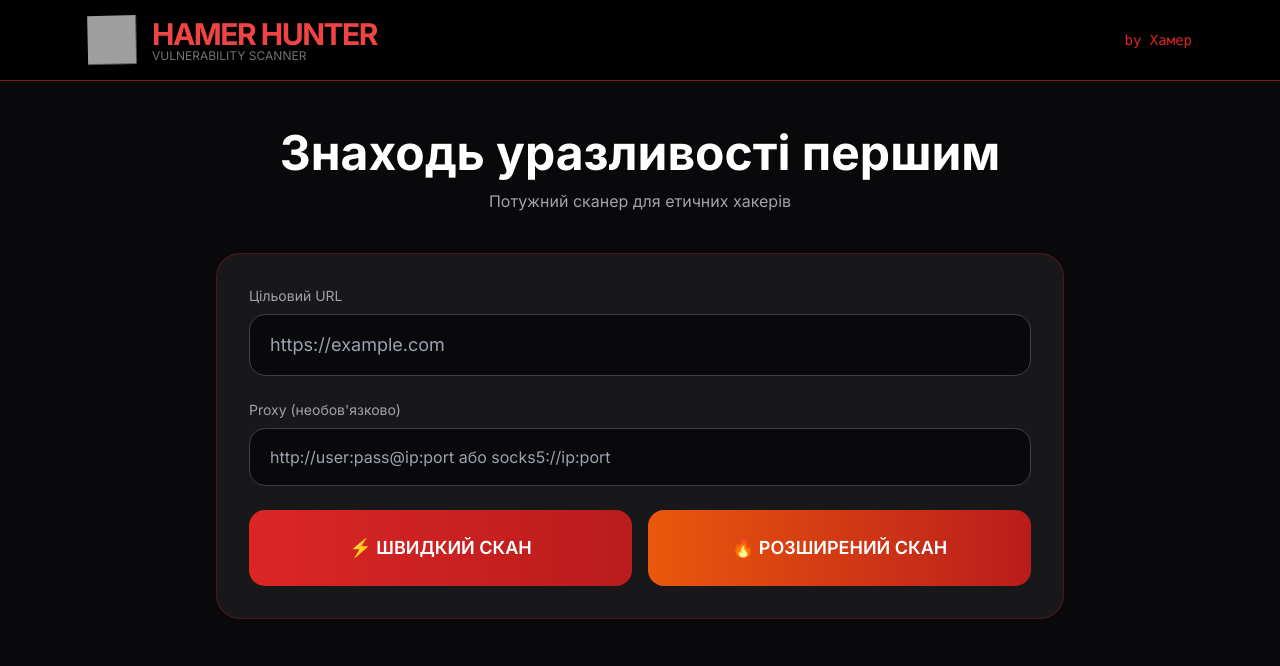
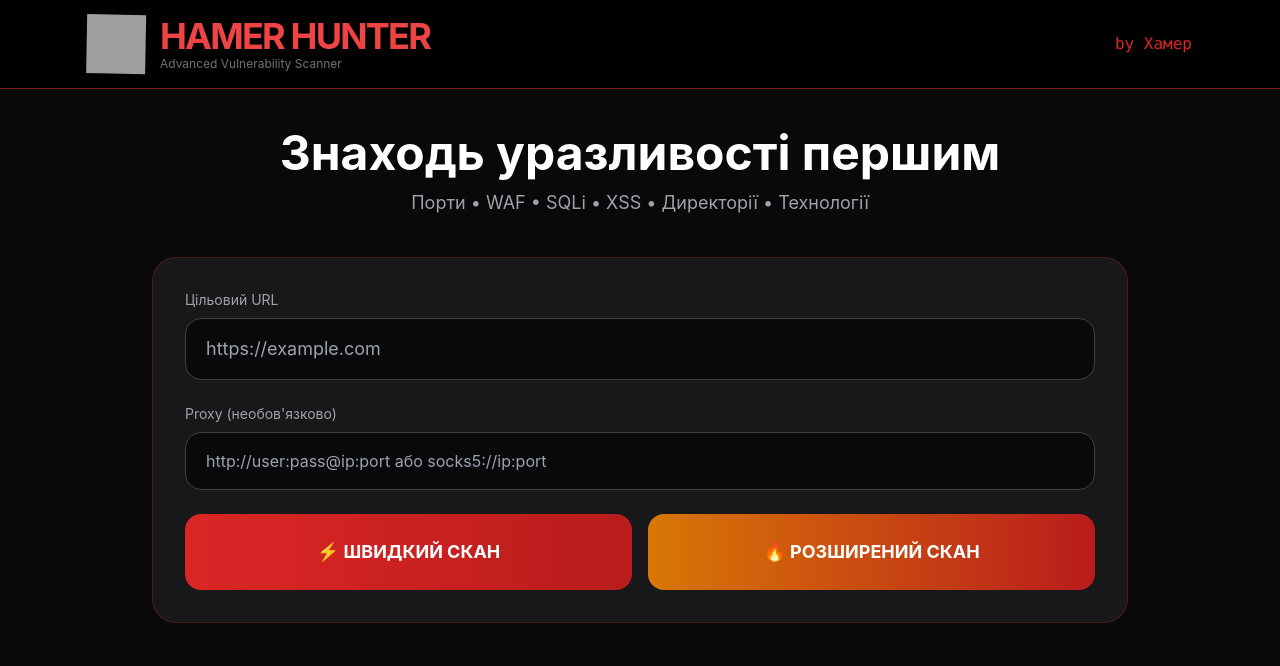
Before and after one commit to griselovsacha-pixel/hamer_hunter, a FastAPI app: page / in a window 1280 px wide. Shown: the top 666 px of the page. Run offline with FastAPI, Linux system fonts and the light colour scheme; some libraries are stand-ins or nearby versions; grey boxes are pictures that could not be loaded.

Commit message:
Update index.html

```diff
--- a/templates/index.html
+++ b/templates/index.html
@@ -7,13 +7,9 @@
     <script src="https://cdn.tailwindcss.com"></script>
     <link rel="stylesheet" href="https://cdnjs.cloudflare.com/ajax/libs/font-awesome/6.5.0/css/all.min.css">
     <style>
-        @import url('https://fonts.googleapis.com/css2?family=Inter:wght@400;600;700&display=swap');
         body { font-family: 'Inter', sans-serif; }
-        .lion-logo { animation: roar 3s infinite alternate; }
-        @keyframes roar {
-            0% { transform: scale(1) rotate(-3deg); }
-            100% { transform: scale(1.05) rotate(3deg); }
-        }
+        .lion-logo { animation: roar 4s infinite alternate; }
+        @keyframes roar { 0% { transform: scale(1) rotate(-5deg); } 100% { transform: scale(1.08) rotate(5deg); } }
     </style>
 </head>
 <body class="bg-zinc-950 text-white">
@@ -21,68 +17,52 @@
         <header class="border-b border-red-900 bg-black py-4">
             <div class="max-w-6xl mx-auto px-6 flex items-center justify-between">
                 <div class="flex items-center gap-4">
-                    <img src="https://i.ibb.co/pbwGZ/Fierce-red-lion.png" alt="Hamer Hunter" class="w-12 h-12 lion-logo">
+                    <img src="https://i.ibb.co/pbwGZ/Fierce-red-lion.png" alt="Hamer Hunter" class="w-14 h-14 lion-logo">
                     <div>
-                        <h1 class="text-3xl font-bold tracking-tighter text-red-500">HAMER HUNTER</h1>
-                        <p class="text-xs text-zinc-500 -mt-1">VULNERABILITY SCANNER</p>
+                        <h1 class="text-4xl font-bold tracking-tighter text-red-500">HAMER HUNTER</h1>
+                        <p class="text-xs text-zinc-500">Advanced Vulnerability Scanner</p>
                     </div>
                 </div>
-                <div class="text-red-600 text-sm font-mono">by Хамер</div>
+                <div class="text-red-600 font-mono">by Хамер</div>
             </div>
         </header>
 
-        <div class="max-w-4xl mx-auto px-6 py-12">
+        <div class="max-w-5xl mx-auto px-6 py-10">
             <div class="text-center mb-10">
                 <h2 class="text-5xl font-bold mb-3">Знаходь уразливості першим</h2>
-                <p class="text-zinc-400">Потужний сканер для етичних хакерів</p>
+                <p class="text-zinc-400 text-lg">Порти • WAF • SQLi • XSS • Директорії • Технології</p>
             </div>
 
             <div class="bg-zinc-900 rounded-3xl p-8 border border-red-900/50">
                 <form id="scanForm" class="space-y-6">
                     <div>
                         <label class="block text-sm text-zinc-400 mb-2">Цільовий URL</label>
-                        <input type="url" id="target_url"
-                               class="w-full bg-zinc-950 border border-zinc-700 rounded-2xl px-5 py-4 text-lg focus:outline-none focus:border-red-600"
+                        <input type="url" id="target_url" class="w-full bg-zinc-950 border border-zinc-700 rounded-2xl px-5 py-4 text-lg focus:border-red-600"
                                placeholder="https://example.com" required>
                     </div>
 
                     <div>
                         <label class="block text-sm text-zinc-400 mb-2">Proxy (необов'язково)</label>
-                        <input type="text" id="proxy"
-                               class="w-full bg-zinc-950 border border-zinc-700 rounded-2xl px-5 py-4"
+                        <input type="text" id="proxy" class="w-full bg-zinc-950 border border-zinc-700 rounded-2xl px-5 py-4"
                                placeholder="http://user:pass@ip:port або socks5://ip:port">
                     </div>
 
                     <div class="grid grid-cols-2 gap-4">
                         <button type="button" onclick="startScan('quick')"
-                                class="bg-gradient-to-r from-red-600 to-red-700 hover:from-red-500 py-6 rounded-2xl font-semibold text-lg transition-all">
+                                class="bg-gradient-to-r from-red-600 to-red-700 py-6 rounded-2xl font-bold text-lg hover:brightness-110">
                             ⚡ ШВИДКИЙ СКАН
                         </button>
                         <button type="button" onclick="startScan('full')"
-                                class="bg-gradient-to-r from-orange-600 to-red-700 hover:from-orange-500 py-6 rounded-2xl font-semibold text-lg transition-all">
+                                class="bg-gradient-to-r from-amber-600 to-red-700 py-6 rounded-2xl font-bold text-lg hover:brightness-110">
                             🔥 РОЗШИРЕНИЙ СКАН
                         </button>
                     </div>
                 </form>
 
-                <!-- Результати -->
                 <div id="results" class="hidden mt-10">
-                    <div class="flex justify-between items-center mb-4">
+                    <div class="flex justify-between mb-4">
                         <h3 class="text-2xl font-bold">Результати сканування</h3>
-                        <div class="flex gap-3">
-                            <button onclick="loadLogs()"
-                                    class="text-zinc-400 hover:text-white px-4 py-2 rounded-xl border border-zinc-700 text-sm">
-                                📜 Логи
-                            </button>
-                            <button onclick="clearLogs()"
-                                    class="text-red-400 hover:text-red-500 px-4 py-2 rounded-xl border border-red-900 text-sm">
-                                🗑 Очистити логи
-                            </button>
-                            <button onclick="resetScan()"
-                                    class="text-zinc-400 hover:text-white px-4 py-2 rounded-xl border border-zinc-700 text-sm">
-                                Новий скан
-                            </button>
-                        </div>
+                        <button onclick="resetScan()" class="text-zinc-400 hover:text-white px-5 py-2 border border-zinc-700 rounded-xl">Новий скан</button>
                     </div>
                     <div id="scanContent" class="space-y-6"></div>
                 </div>
@@ -99,10 +79,10 @@
 
             document.getElementById('results').classList.remove('hidden');
             document.getElementById('scanContent').innerHTML = `
-                <div class="text-center py-16">
-                    <div class="animate-spin w-16 h-16 border-4 border-red-600 border-t-transparent rounded-full mx-auto mb-6"></div>
-                    <p class="text-xl">Виконується ${type === 'quick' ? 'швидкий' : 'розширений'} скан...</p>
-                    <p class="text-zinc-500 mt-2">Працюємо через ${proxy ? 'проксі' : 'пряме з\'єднання'}</p>
+                <div class="text-center py-20">
+                    <div class="animate-spin w-20 h-20 border-4 border-red-600 border-t-transparent rounded-full mx-auto mb-6"></div>
+                    <p class="text-2xl">Виконується ${type === 'quick' ? 'швидкий' : 'повний'} скан...</p>
+                    <p class="text-zinc-500 mt-3">Перевіряємо порти, WAF, вразливості та захист</p>
                 </div>
             `;
 
@@ -112,65 +92,53 @@
             if (proxy) formData.append('proxy', proxy);
 
             try {
-                const response = await fetch('/scan', { method: 'POST', body: formData });
-                const data = await response.json();
+                const res = await fetch('/scan', { method: 'POST', body: formData });
+                const data = await res.json();
 
                 if (data.error) {
-                    document.getElementById('scanContent').innerHTML = `
-                        <div class="bg-red-950 border border-red-700 p-8 rounded-2xl text-center">
-                            <p class="text-red-400 text-lg">${data.error}</p>
-                        </div>`;
+                    document.getElementById('scanContent').innerHTML = `<div class="text-red-400 text-center p-10">${data.error}</div>`;
                     return;
                 }
 
                 displayResults(data);
             } catch (e) {
-                document.getElementById('scanContent').innerHTML = `<p class="text-red-400">Помилка з'єднання з сервером.</p>`;
+                document.getElementById('scanContent').innerHTML = `<div class="text-red-400 text-center p-10">Помилка з'єднання</div>`;
             }
         }
 
         function displayResults(data) {
-            let html = `<div class="bg-zinc-950 border border-zinc-800 rounded-2xl p-6">`;
-            html += `<p class="text-emerald-400">✅ Скан завершено для <strong>${data.target}</strong></p>`;
-            html += `<p class="text-xs text-zinc-500">Proxy: ${data.proxy} | Час: ${data.timestamp}</p>`;
+            let html = `<div class="bg-zinc-950 border border-zinc-800 rounded-2xl p-7">`;
+            html += `<p class="text-emerald-400 text-xl">✅ Скан завершено: <strong>${data.target}</strong></p>`;
+            html += `<p class="text-xs text-zinc-500 mt-1">Час: ${data.timestamp} | Proxy: ${data.proxy}</p>`;
 
             if (data.findings && data.findings.length > 0) {
                 data.findings.forEach(f => {
-                    let color = f.severity === 'Critical' ? 'red' :
-                               f.severity === 'High' ? 'red' :
-                               f.severity === 'Medium' ? 'amber' : 'blue';
+                    const color = f.severity === 'Critical' ? 'red' :
+                                 f.severity === 'High' ? 'orange' :
+                                 f.severity === 'Medium' ? 'amber' : 'blue';
 
                     html += `
-                        <div class="mt-6 border-l-4 border-${color}-600 bg-zinc-900 p-5 rounded-r-2xl">
-                            <div class="flex justify-between">
-                                <span class="font-bold">${f.type}</span>
-                                <span class="text-xs px-3 py-1 bg-${color}-950 text-${color}-400 rounded-full">${f.severity}</span>
+                        <div class="mt-6 p-6 border-l-4 border-${color}-600 bg-zinc-900/70 rounded-r-2xl">
+                            <div class="flex justify-between items-start">
+                                <div>
+                                    <span class="font-bold text-lg">${f.type}</span>
+                                    <span class="ml-3 text-xs px-3 py-1 bg-${color}-900 text-${color}-400 rounded-full">${f.severity}</span>
+                                </div>
                             </div>
-                            <p class="text-zinc-300 mt-2">${f.description}</p>
+                            <p class="text-zinc-300 mt-3">${f.description}</p>
+                            ${f.fix ? `<p class="text-emerald-400 text-sm mt-3"><strong>Як виправити:</strong> ${f.fix}</p>` : ''}
                         </div>`;
                 });
             } else {
-                html += `<div class="text-emerald-400 mt-6">Вразливостей не знайдено на базовому рівні.</div>`;
+                html += `<div class="text-emerald-400 p-10 text-center">Вразливостей не виявлено на базовому рівні.</div>`;
             }
+
             html += `</div>`;
             document.getElementById('scanContent').innerHTML = html;
         }
 
-        async function clearLogs() {
-            if (!confirm("Очистити всі логи?")) return;
-            await fetch('/clear-logs', { method: 'POST' });
-            alert("Логи очищено!");
-        }
-
-        async function loadLogs() {
-            const res = await fetch('/logs');
-            const data = await res.json();
-            alert("Останні логи:\n\n" + data.logs.join("\n"));
-        }
-
         function resetScan() {
             document.getElementById('results').classList.add('hidden');
-            document.getElementById('scanContent').innerHTML = '';
         }
     </script>
 </body>
```
